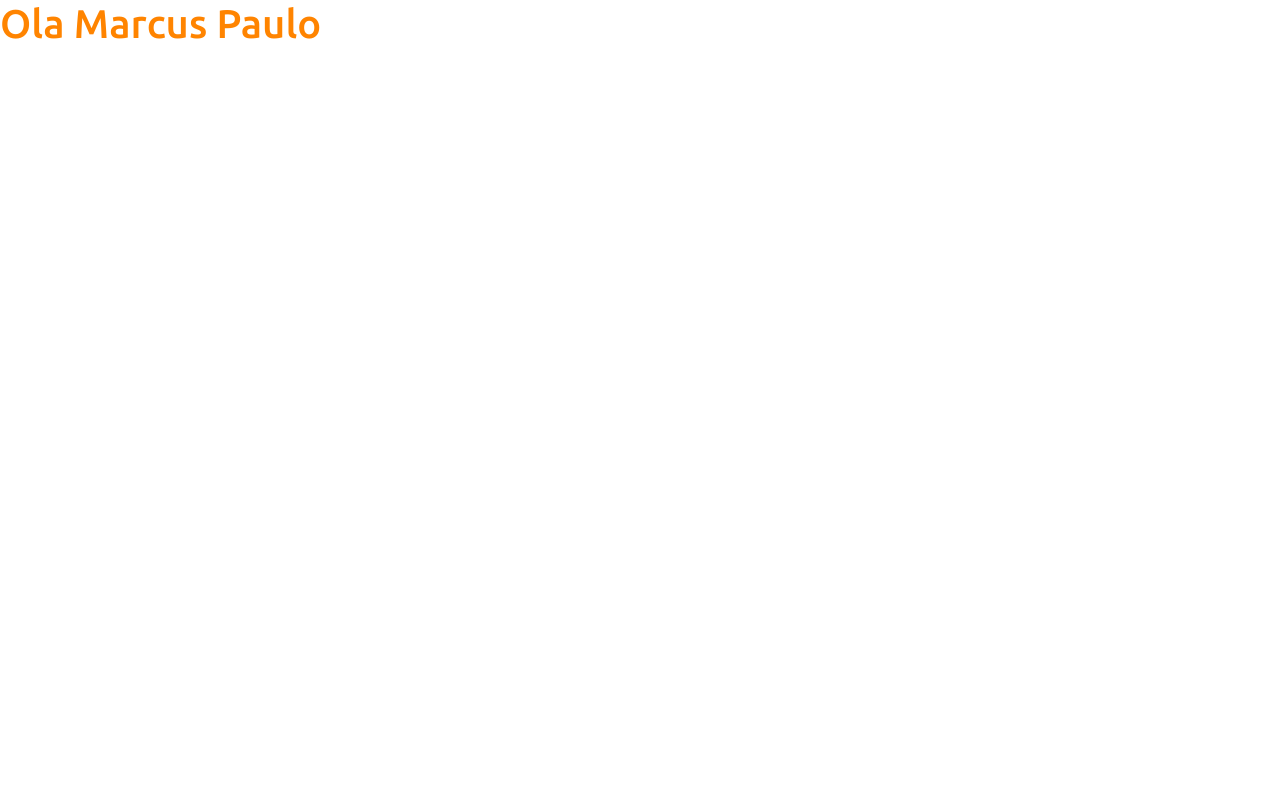
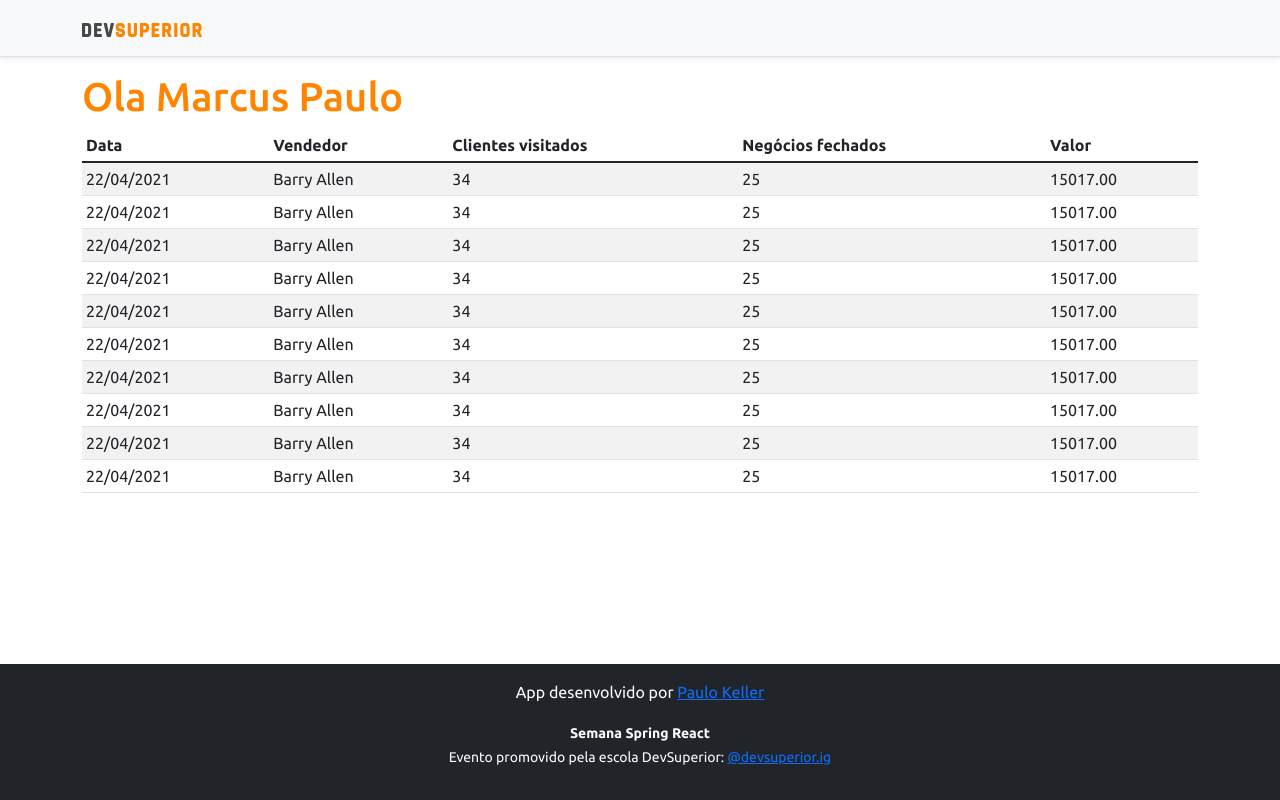
Before and after one commit to coderzaz/projeto-sds3, a React (Create React App) app in the folder frontend/: page / in a window 1280 px wide. Built offline with nearby package versions, Linux system fonts and the light colour scheme.

Commit message:
Basic static components

```diff
--- a/frontend/src/App.tsx
+++ b/frontend/src/App.tsx
@@ -1,9 +1,18 @@
+import DataTable from "components/DataTable";
+import Footer from "components/Footer";
+import NavBar from "components/NavBar";
+
 function App() {
   return (
-    <div>
-      <h1 className="text-primary">Ola Marcus Paulo</h1>
-    </div>
- );
+    <>
+      <NavBar />
+      <div className="container">
+        <h1 className="text-primary">Ola Marcus Paulo</h1>
+        <DataTable />
+      </div>
+      <Footer />
+    </>
+  );
 }
 
 export default App;
--- /dev/null
+++ b/frontend/src/components/DataTable/index.tsx
@@ -0,0 +1,84 @@
+const DataTable = () => {
+    return (
+        <div className="table-responsive">
+    <table className="table table-striped table-sm">
+        <thead>
+            <tr>
+                <th>Data</th>
+                <th>Vendedor</th>
+                <th>Clientes visitados</th>
+                <th>Negócios fechados</th>
+                <th>Valor</th>
+            </tr>
+        </thead>
+        <tbody>
+            <tr>
+                <td>22/04/2021</td>
+                <td>Barry Allen</td>
+                <td>34</td>
+                <td>25</td>
+                <td>15017.00</td>
+            </tr>
+            <tr>
+                <td>22/04/2021</td>
+                <td>Barry Allen</td>
+                <td>34</td>
+                <td>25</td>
+                <td>15017.00</td>
+            </tr>
+            <tr>
+                <td>22/04/2021</td>
+                <td>Barry Allen</td>
+                <td>34</td>
+                <td>25</td>
+                <td>15017.00</td>
+            </tr><tr>
+                <td>22/04/2021</td>
+                <td>Barry Allen</td>
+                <td>34</td>
+                <td>25</td>
+                <td>15017.00</td>
+            </tr><tr>
+                <td>22/04/2021</td>
+                <td>Barry Allen</td>
+                <td>34</td>
+                <td>25</td>
+                <td>15017.00</td>
+            </tr><tr>
+                <td>22/04/2021</td>
+                <td>Barry Allen</td>
+                <td>34</td>
+                <td>25</td>
+                <td>15017.00</td>
+            </tr><tr>
+                <td>22/04/2021</td>
+                <td>Barry Allen</td>
+                <td>34</td>
+                <td>25</td>
+                <td>15017.00</td>
+            </tr><tr>
+                <td>22/04/2021</td>
+                <td>Barry Allen</td>
+                <td>34</td>
+                <td>25</td>
+                <td>15017.00</td>
+            </tr><tr>
+                <td>22/04/2021</td>
+                <td>Barry Allen</td>
+                <td>34</td>
+                <td>25</td>
+                <td>15017.00</td>
+            </tr><tr>
+                <td>22/04/2021</td>
+                <td>Barry Allen</td>
+                <td>34</td>
+                <td>25</td>
+                <td>15017.00</td>
+            </tr>
+        </tbody>
+    </table>
+</div>
+
+    );
+}
+export default DataTable;
--- /dev/null
+++ b/frontend/src/components/Footer/index.tsx
@@ -0,0 +1,15 @@
+
+const Footer = () => {
+    return(
+        <footer className="footer mt-auto py-3 bg-dark">
+        <div className="container">
+          <p className="text-light">App desenvolvido por <a href="https://github.com/coderzaz" target="_blank" rel="noreferrer">Paulo Keller</a></p>
+          <p className="text-light"><small><strong>Semana Spring React</strong><br/>
+            Evento promovido pela escola DevSuperior: <a href="https://instagram.com/devsuperior.ig" target="_blank" rel="noreferrer">@devsuperior.ig</a></small></p>
+        </div>
+      </footer>
+
+    );
+}
+
+export default Footer;
--- /dev/null
+++ b/frontend/src/components/NavBar/index.tsx
@@ -0,0 +1,16 @@
+import ImgDsDark from 'assets/img/ds-dark.svg';
+
+function NavBar() {
+  return (
+    <div className="d-flex flex-column flex-md-row align-items-center p-3 px-md-4 mb-3 bg-light border-bottom shadow-sm">
+  <div className="container">
+    <nav className="my-2 my-md-0 mr-md-3">
+      <img src={ImgDsDark} alt="DevSuperior" width="120" />
+    </nav>
+  </div>
+</div>
+
+  );
+}
+
+export default NavBar;
```
Also changed, not shown: frontend/src/assets/img/ds-dark.svg (added).
